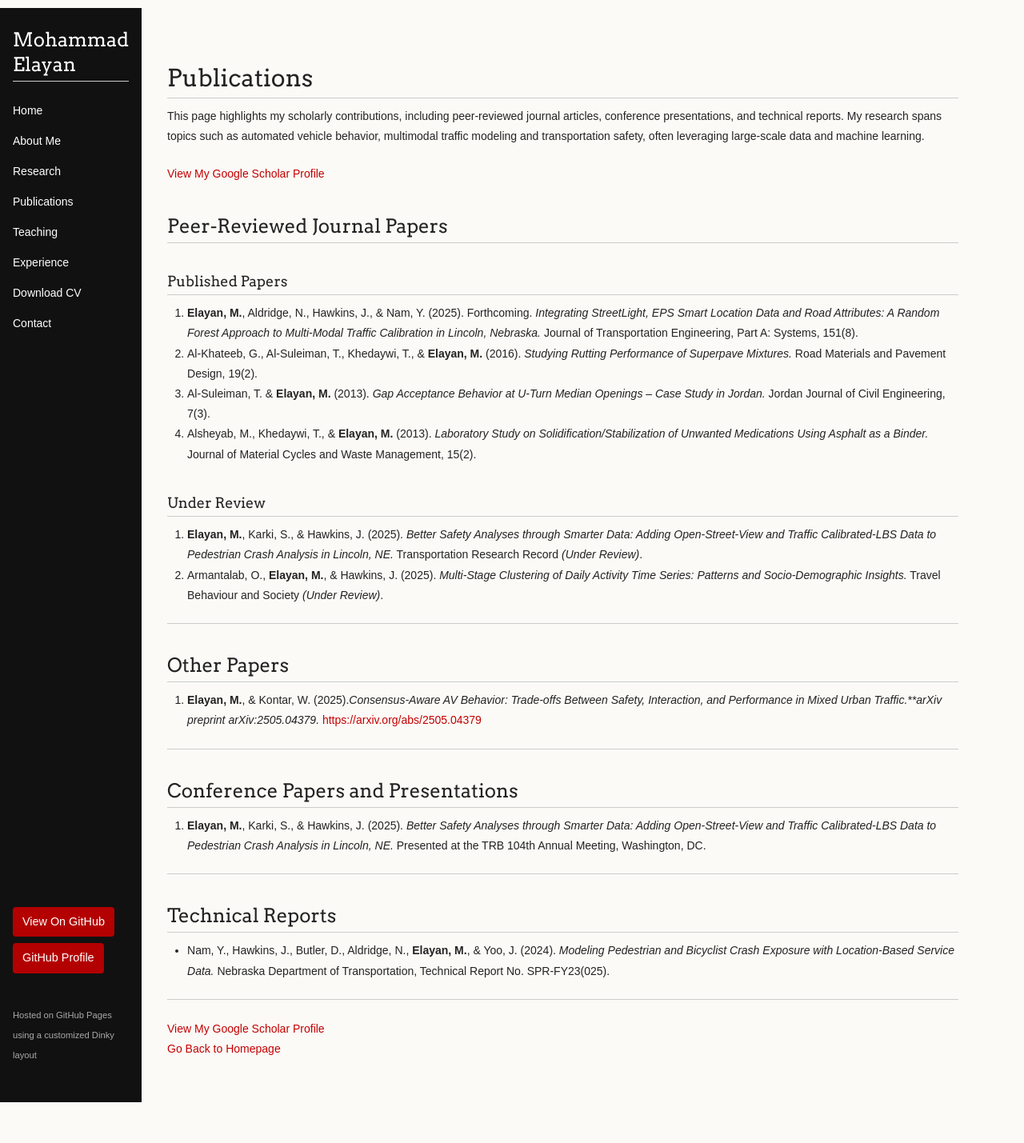
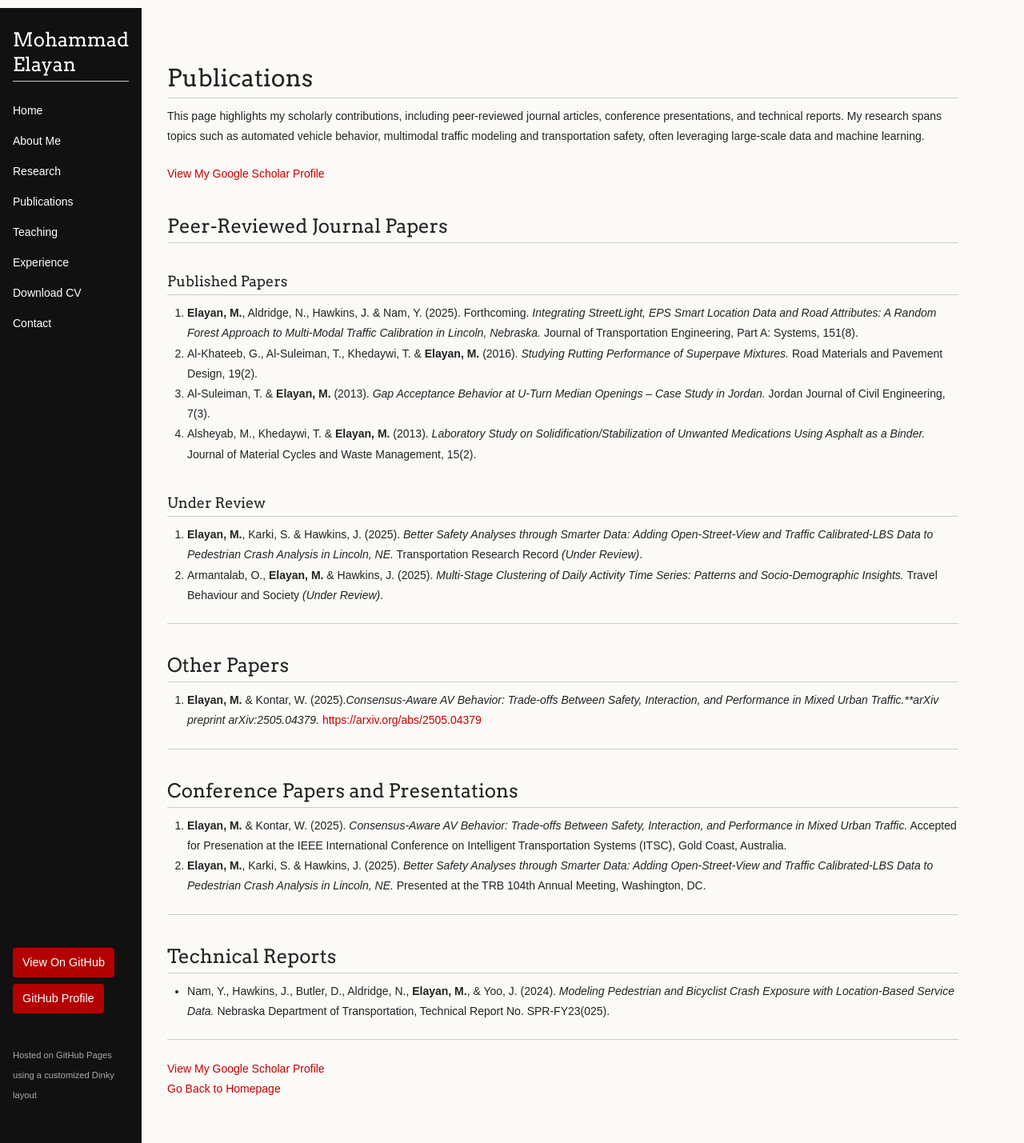
Before and after one commit to mselayan/mselayan.github.io, a Jekyll site: the page built from publications.md, in a window 1280 px wide. Shown: the whole page at 80% size. Built offline with Jekyll 4.4.1, drawn with Linux system fonts in a browser that asks for light colours; before the commit the page ends 1378 px from its top, so only the background shows below that.

Commit message:
Update publications.md

```diff
--- a/publications.md
+++ b/publications.md
@@ -11,24 +11,25 @@ This page highlights my scholarly contributions, including peer-reviewed journal
 ## Peer-Reviewed Journal Papers
 
 ### Published Papers
-1. **Elayan, M.**, Aldridge, N., Hawkins, J., & Nam, Y. (2025). Forthcoming. *Integrating StreetLight, EPS Smart Location Data and Road Attributes: A Random Forest Approach to Multi-Modal Traffic Calibration in Lincoln, Nebraska.* Journal of Transportation Engineering, Part A: Systems, 151(8).
-10. Al-Khateeb, G., Al-Suleiman, T., Khedaywi, T., & **Elayan, M.** (2016). *Studying Rutting Performance of Superpave Mixtures.* Road Materials and Pavement Design, 19(2).
+1. **Elayan, M.**, Aldridge, N., Hawkins, J. & Nam, Y. (2025). Forthcoming. *Integrating StreetLight, EPS Smart Location Data and Road Attributes: A Random Forest Approach to Multi-Modal Traffic Calibration in Lincoln, Nebraska.* Journal of Transportation Engineering, Part A: Systems, 151(8).
+10. Al-Khateeb, G., Al-Suleiman, T., Khedaywi, T. & **Elayan, M.** (2016). *Studying Rutting Performance of Superpave Mixtures.* Road Materials and Pavement Design, 19(2).
 11. Al-Suleiman, T. & **Elayan, M.** (2013). *Gap Acceptance Behavior at U-Turn Median Openings – Case Study in Jordan.* Jordan Journal of Civil Engineering, 7(3).
-12. Alsheyab, M., Khedaywi, T., & **Elayan, M.** (2013). *Laboratory Study on Solidification/Stabilization of Unwanted Medications Using Asphalt as a Binder.* Journal of Material Cycles and Waste Management, 15(2).
+12. Alsheyab, M., Khedaywi, T. & **Elayan, M.** (2013). *Laboratory Study on Solidification/Stabilization of Unwanted Medications Using Asphalt as a Binder.* Journal of Material Cycles and Waste Management, 15(2).
 
 ### Under Review
-1. **Elayan, M.**, Karki, S., & Hawkins, J. (2025). *Better Safety Analyses through Smarter Data: Adding Open-Street-View and Traffic Calibrated-LBS Data to Pedestrian Crash Analysis in Lincoln, NE.* Transportation Research Record *(Under Review)*.
-2. Armantalab, O., **Elayan, M.**, & Hawkins, J. (2025). *Multi-Stage Clustering of Daily Activity Time Series: Patterns and Socio-Demographic Insights.* Travel Behaviour and Society *(Under Review)*.
+1. **Elayan, M.**, Karki, S. & Hawkins, J. (2025). *Better Safety Analyses through Smarter Data: Adding Open-Street-View and Traffic Calibrated-LBS Data to Pedestrian Crash Analysis in Lincoln, NE.* Transportation Research Record *(Under Review)*.
+2. Armantalab, O., **Elayan, M.** & Hawkins, J. (2025). *Multi-Stage Clustering of Daily Activity Time Series: Patterns and Socio-Demographic Insights.* Travel Behaviour and Society *(Under Review)*.
 
 ---
 
 ## Other Papers
-1. **Elayan, M.**, & Kontar, W. (2025).*Consensus-Aware AV Behavior: Trade-offs Between Safety, Interaction, and Performance in Mixed Urban Traffic.**arXiv preprint arXiv:2505.04379.* [https://arxiv.org/abs/2505.04379](https://arxiv.org/abs/2505.04379)
+1. **Elayan, M.** & Kontar, W. (2025).*Consensus-Aware AV Behavior: Trade-offs Between Safety, Interaction, and Performance in Mixed Urban Traffic.**arXiv preprint arXiv:2505.04379.* [https://arxiv.org/abs/2505.04379](https://arxiv.org/abs/2505.04379)
 
 ---
 
 ## Conference Papers and Presentations
-1. **Elayan, M.**, Karki, S., & Hawkins, J. (2025). *Better Safety Analyses through Smarter Data: Adding Open-Street-View and Traffic Calibrated-LBS Data to Pedestrian Crash Analysis in Lincoln, NE.* Presented at the TRB 104th Annual Meeting, Washington, DC.
+1. **Elayan, M.** & Kontar, W. (2025). *Consensus-Aware AV Behavior: Trade-offs Between Safety, Interaction, and Performance in Mixed Urban Traffic.* Accepted for Presenation at the IEEE International Conference on Intelligent Transportation Systems (ITSC), Gold Coast, Australia.
+2. **Elayan, M.**, Karki, S. & Hawkins, J. (2025). *Better Safety Analyses through Smarter Data: Adding Open-Street-View and Traffic Calibrated-LBS Data to Pedestrian Crash Analysis in Lincoln, NE.* Presented at the TRB 104th Annual Meeting, Washington, DC.
 
 ---
 
```
